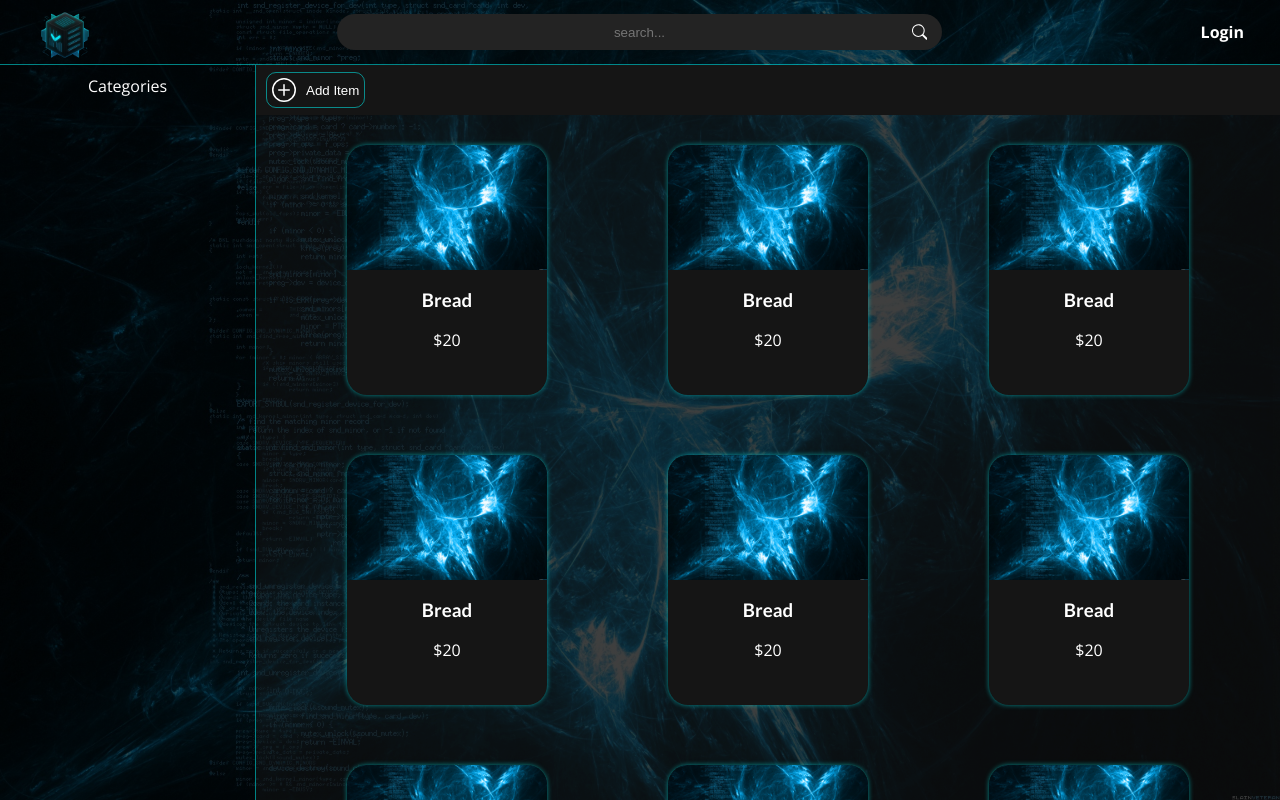
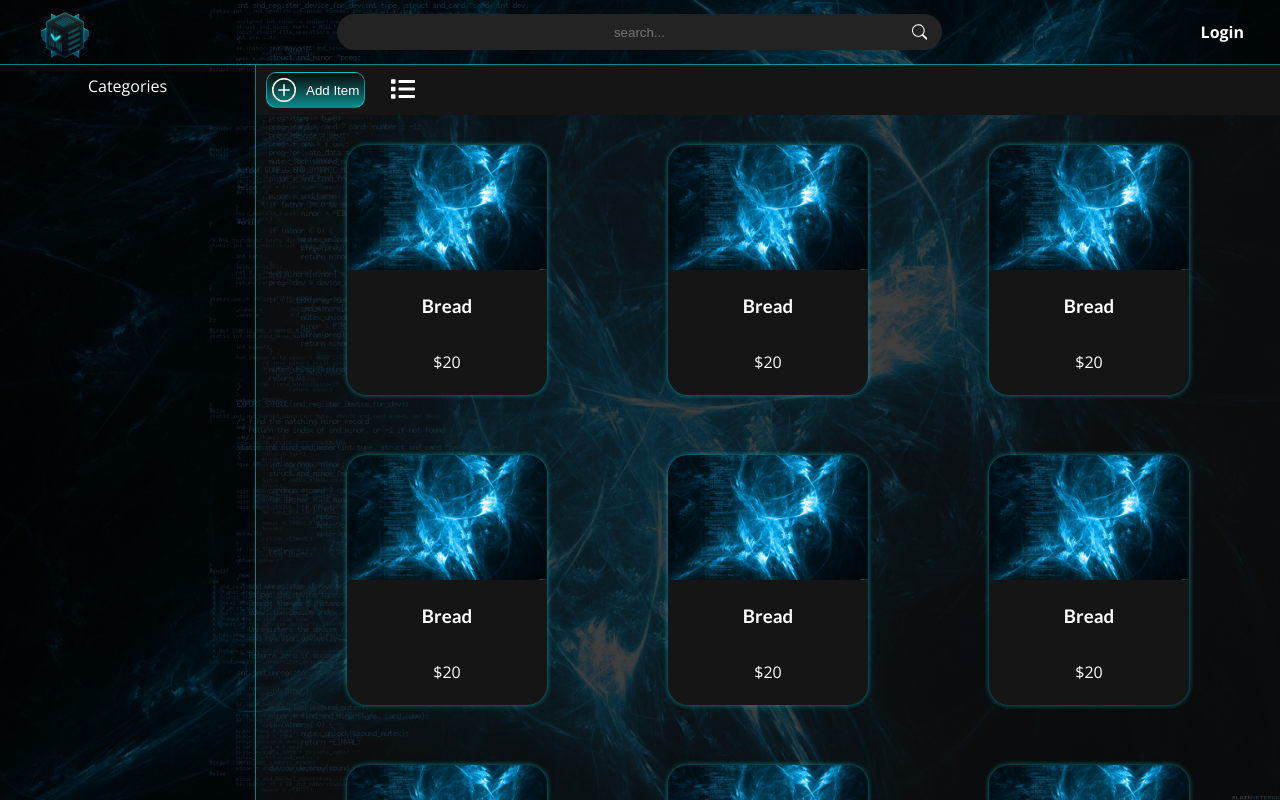
Before and after one commit to Tahjour/Inventorific-legacy-js, a Next.js app: page /app in a window 1280 px wide. Built offline with nearby package versions, Linux system fonts and the light colour scheme.

Commit message:
changed some styling for the app page and buttons

```diff
--- a/components/home-page/home-page-content.module.css
+++ b/components/home-page/home-page-content.module.css
@@ -33,7 +33,7 @@
 }
 
 .intro button:hover {
-	background-color: rgba(0, 255, 255, 0.5);
-	box-shadow: 0 0 10px rgba(0, 255, 255, 0.5);
+	background-color: rgba(0, 255, 255, 1);
+	box-shadow: 0 0 10px rgba(0, 255, 255, 1);
 	cursor: pointer;
 }
--- a/components/layout/app/app-layout.module.css
+++ b/components/layout/app/app-layout.module.css
@@ -6,10 +6,12 @@
 }
 
 .mainBar {
+	margin-left: 20%;
 	width: 80%;
 	color: white;
 	/* padding: 30px 30px 30px 30px; */
 	background-color: rgba(35, 35, 35, 0.3);
+
 	overflow: auto;
 	/* background-color: rgba(0, 255, 255, 0.2); */
 	/* box-shadow: inset 0 0 10px var(--neon-blue-accent); */
@@ -20,8 +22,9 @@
 }
 
 .sideBar {
-	/* position: fixed; */
+	position: fixed;
 	width: 20%;
+	height: 100%;
 	/* background-color: rgba(35, 35, 35, 1); */
 	/* background-color: rgba(4, 174, 247, 0.2); */
 	margin: 0;
--- a/components/layout/app/item-lists/tile-list.module.css
+++ b/components/layout/app/item-lists/tile-list.module.css
@@ -7,6 +7,7 @@
 	height: 100%;
 	padding: 0;
 	margin-top: 50px;
+	margin-bottom: 50px;
 }
 
 .itemCard {
@@ -48,6 +49,14 @@
 	border-radius: 20px 20px 0 0;
 }
 
+.itemInfo {
+	display: flex;
+	flex-direction: column;
+	justify-content: center;
+	align-items: center;
+	height: 50%;
+}
+
 .addNewItemIcon {
 	font-size: 2rem;
 }
--- a/components/layout/app/main-bar-menu.js
+++ b/components/layout/app/main-bar-menu.js
@@ -1,12 +1,22 @@
-import { BsPlusCircle } from "react-icons/bs";
+import { useState } from "react";
+import { BsGrid, BsPlusCircle } from "react-icons/bs";
+import { FaList } from "react-icons/fa";
 import styles from "./main-bar-menu.module.css";
 
 function MainBarMenu() {
+    const [listStyle, setListStyle] = useState("tile");
+
+    function changeListStyle() {
+        listStyle === "tile" ? setListStyle("list") : setListStyle("tile");
+    }
     return (
         <section className={styles.mainBarMenu}>
             <button className={styles.mainBarAddNewBtn}>
                 <BsPlusCircle className={styles.mainBarAddNewIcon} />
                 Add Item
+            </button>
+            <button className={styles.listStyleBtn} onClick={changeListStyle}>
+                {listStyle === "tile" ? <FaList className={styles.listStyleIcon} /> : <BsGrid className={styles.listStyleIcon} />}
             </button>
         </section>
     );
--- a/components/layout/app/main-bar-menu.module.css
+++ b/components/layout/app/main-bar-menu.module.css
@@ -6,8 +6,9 @@
 	padding-left: 10px;
 	height: 50px;
 	width: 100%;
+	gap: 20px;
 	background-color: rgb(21, 21, 21);
-	z-index: 5;
+	z-index: 1;
 }
 
 .mainBarAddNewBtn {
@@ -15,9 +16,10 @@
 	flex-direction: row;
 	align-items: center;
 	gap: 10px;
-	background-color: transparent;
+	background: linear-gradient(rgba(0, 0, 0, 0.5), rgba(0, 255, 255, 0.5));
 	color: white;
 	border: 1px solid rgba(0, 255, 255, 0.5);
+    outline: 0;
 	border-radius: 10px;
 	padding: 5px;
 	transition: 100ms ease-in-out;
@@ -32,3 +34,13 @@
 .mainBarAddNewIcon {
 	font-size: 1.5rem;
 }
+
+.listStyleBtn {
+	background-color: transparent;
+	color: white;
+	border: 0;
+}
+
+.listStyleIcon {
+	font-size: 1.5rem;
+}
--- a/styles/globals.css
+++ b/styles/globals.css
@@ -49,5 +49,6 @@ h6 {
 ::-webkit-scrollbar-track {
 	/* box-shadow: inset 0 0 5px rgba(0, 255, 255, 0.5); */
 	border-radius: 10px;
-	margin-block: 8px;
+	margin-block-start: 55px;
+	margin-block-end: 5px;
 }
```
